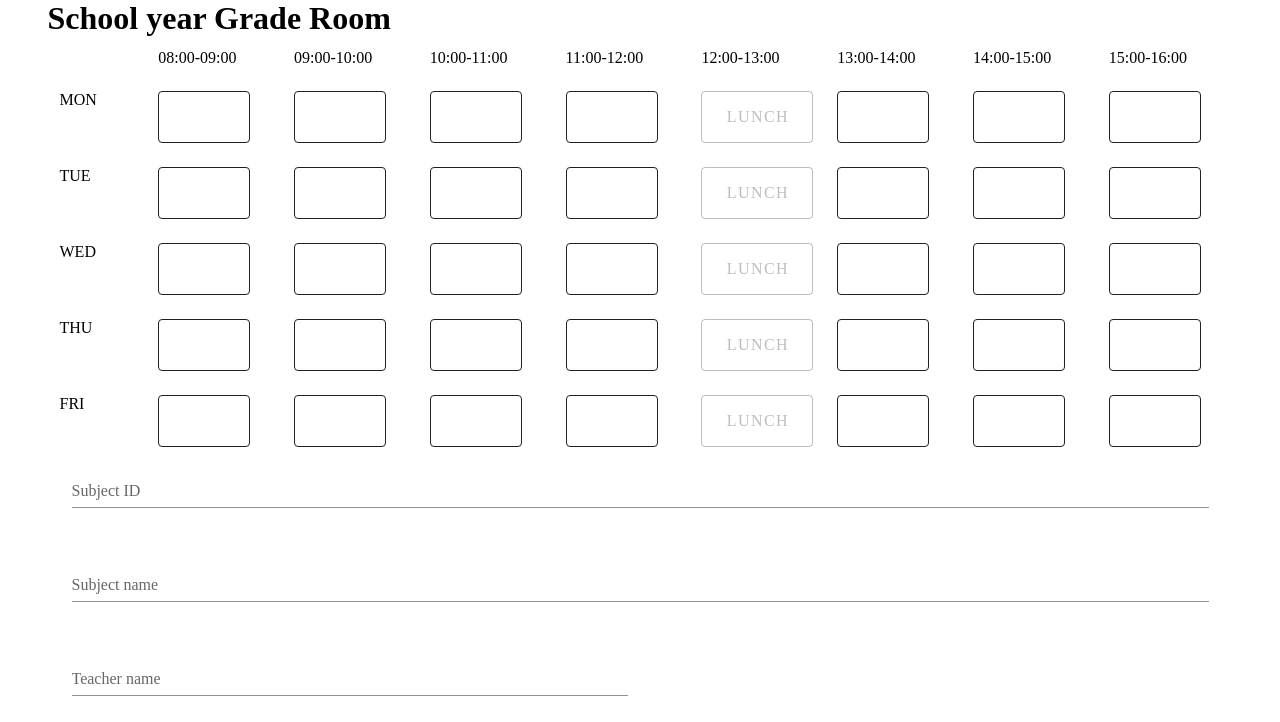
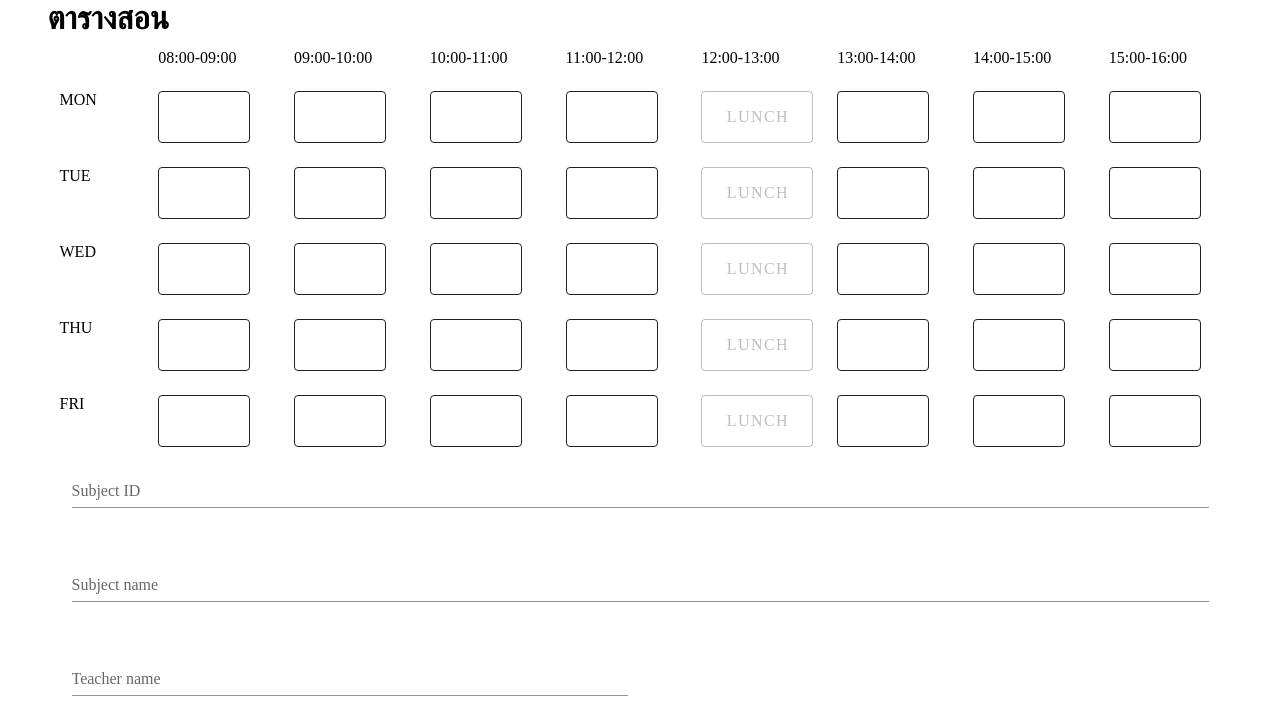
Before and after one commit to Kitsune-cop/ip_nuxt_three, a Nuxt app: page /teacher/schedule in a window 1280 px wide. Shown: the top 722 px of the page. Built offline with nearby package versions, Linux system fonts and the light colour scheme; no server answers.

Commit message:
อัปเดตตาราง

```diff
--- a/pages/teacher/schedule.vue
+++ b/pages/teacher/schedule.vue
@@ -2,7 +2,7 @@
   <div>
       <v-container>
           <v-row>
-              <h1 class="my-5">School year {{ data_form.school_year }} Grade {{ data_form.grade }} Room {{ data_form.room }}</h1>
+              <h1 class="my-5">ตารางสอน</h1>
           </v-row>
           <v-row>
               <v-col cols="1"></v-col>
```
